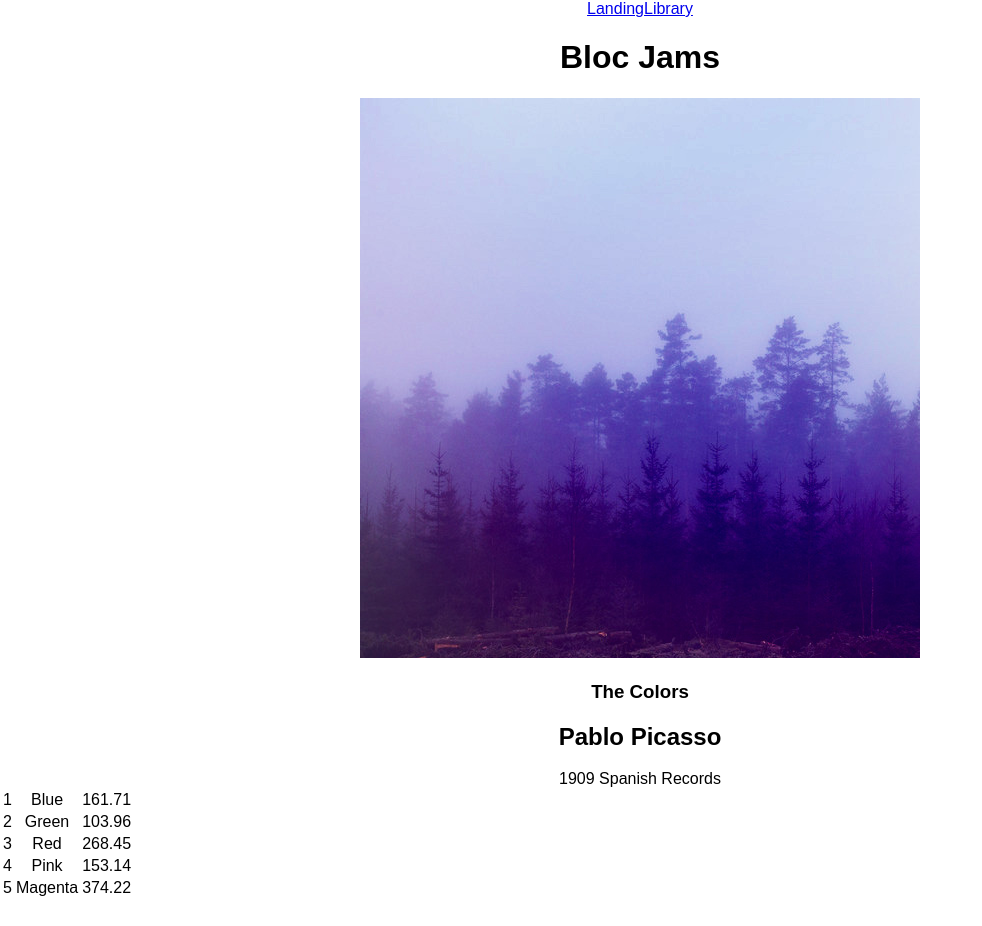
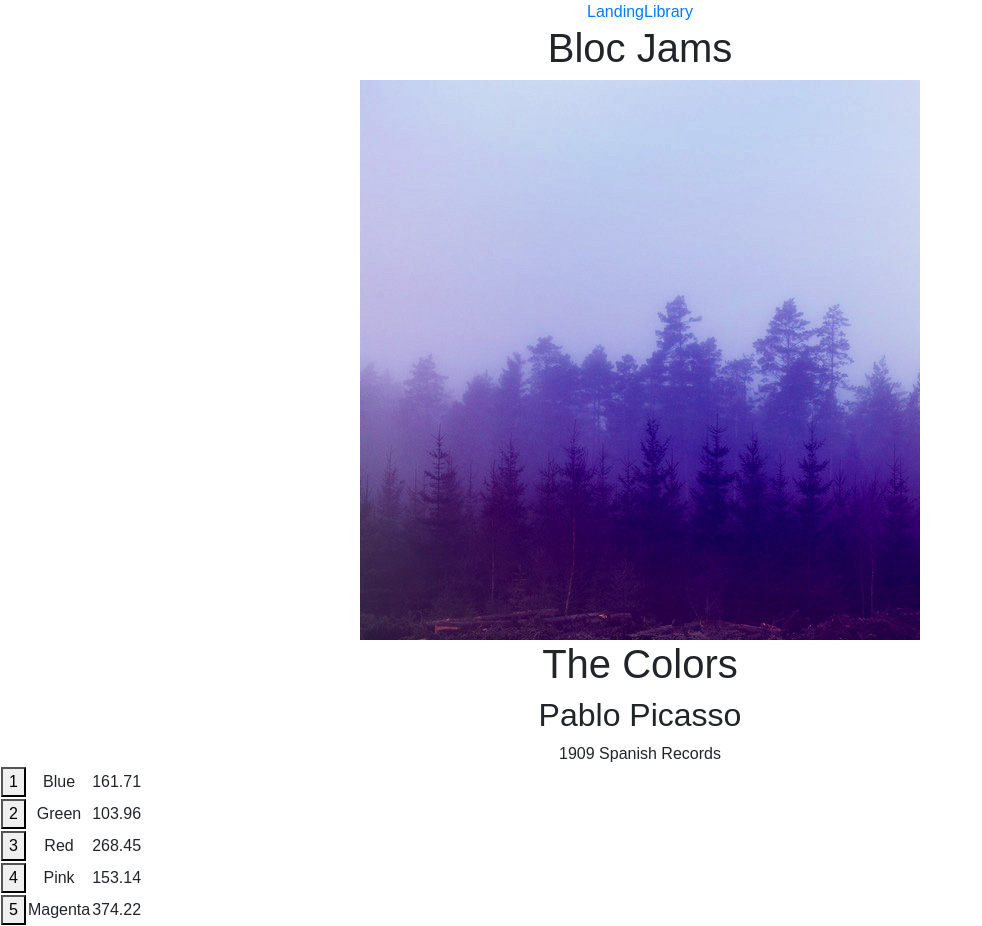
Before and after one commit to treddson/tunejams, a React (Create React App) app: page /album/the-colors in a window 1280 px wide. Shown: the whole page, without its empty margins (0-982 px from the left). Before the commit the page ends 900 px from the top, so only its background shows below. Built offline with nearby package versions, Linux system fonts and the light colour scheme.

Commit message:
add pause and play icons and functionality

```diff
--- a/public/index.html
+++ b/public/index.html
@@ -19,6 +19,8 @@
       work correctly both with client-side routing and a non-root public URL.
       Learn how to configure a non-root public URL by running `npm run build`.
     -->
+    <link href="https://stackpath.bootstrapcdn.com/bootstrap/4.1.1/css/bootstrap.min.css" rel="stylesheet" integrity="sha384-WskhaSGFgHYWDcbwN70/dfYBj47jz9qbsMId/iRN3ewGhXQFZCSftd1LZCfmhktB" crossorigin="anonymous">
+    <link rel="stylesheet" type="text/css" href="https://unpkg.com/ionicons@4.1.1/dist/css/ionicons.min.css" >
     <title>React App</title>
   </head>
   <body>
--- a/src/App.css
+++ b/src/App.css
@@ -21,8 +21,3 @@
 .App-intro {
   font-size: large;
 }
-
-@keyframes App-logo-spin {
-  from { transform: rotate(0deg); }
-  to { transform: rotate(360deg); }
-}
--- a/src/components/Album.js
+++ b/src/components/Album.js
@@ -45,6 +45,19 @@ class Album extends Component {
         }
       }
 
+      mouseHover(e) {
+        e.target.className = "ion-md-play";
+      }
+
+      mouseLeave(e) {
+        e.target.className = "song-number";
+      }
+
+      playPause(e) {
+       this.state.isPlaying ? e.target.className = "ion-md-play" : e.target.className = "ion-md-pause";
+      }
+
+
   render() {
     return (
       <section className="album">
@@ -65,7 +78,11 @@ class Album extends Component {
           <tbody>
               {this.state.album.songs.map( (song, index) =>
               <tr className="song" key={index} onClick={() => this.handleSongClick(song)}>
-                <td className="song-number"> {index+1}</td>
+                <td className="song-actions"> <button className="song-number"
+                onMouseEnter={(e) => this.mouseHover(e)}
+                onMouseLeave={(e) => this.mouseLeave(e)}
+                onClick={(e) => this.playPause(e)}>
+                {index+1} </button>   </td>
                 <td className="song-title"> {song.title}</td>
                 <td className="song-duration"> {song.duration}</td>
               </tr>
--- a/src/components/Landing.js
+++ b/src/components/Landing.js
@@ -18,6 +18,7 @@ const Landing = () => (
       <div className="point">
         <h2 className="point-title">Mobile enabled</h2>
         <p className="point-description">Listen to your music on the go. This streaming service is available on all mobile platforms.</p>
+        <p><i className="icon ion-ionic"></i>testing</p>
       </div>
     </section>
   </section>
```
